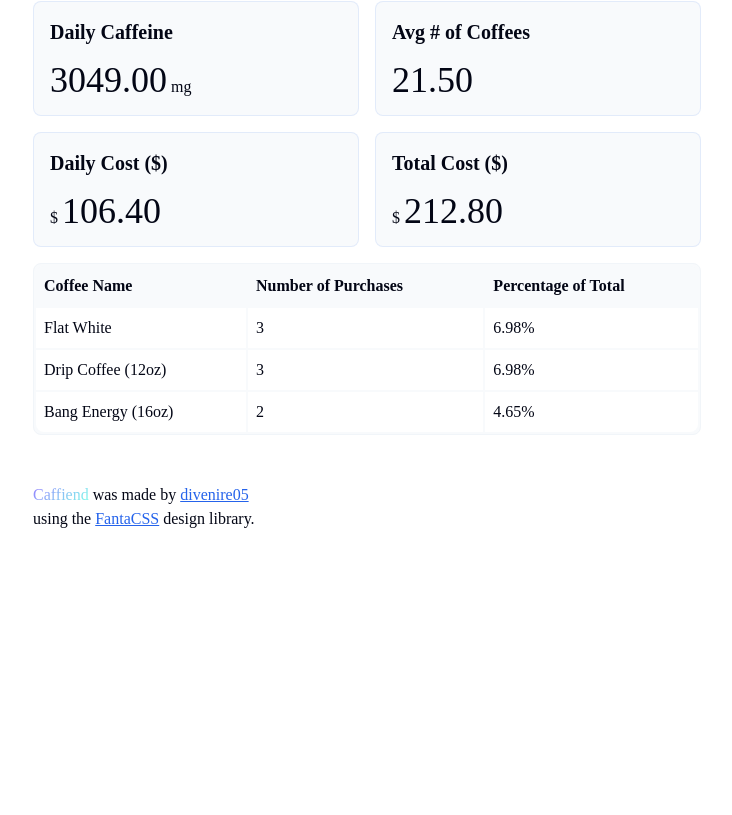
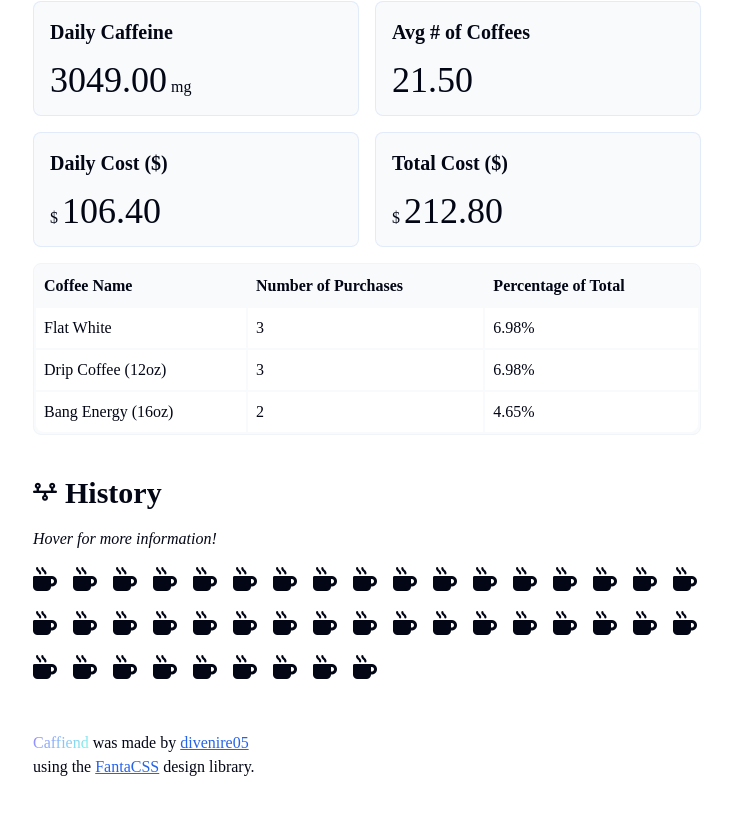
Before and after one commit to divenire05/caffiend, a React (Vite) app: page / in a window 1280 px wide. Shown: the part 1335-2150 px from the top of the page, without its empty margins (273-1005 px from the left). Before the commit the page ends 1914 px from the top, so only its background shows below. Built offline with nearby package versions, Linux system fonts and the light colour scheme; a web font is replaced by a local one.

Commit message:
history of coffees

```diff
--- a/src/components/History.jsx
+++ b/src/components/History.jsx
@@ -1,7 +1,29 @@
+import { calculateCurrentCaffeineLevel, coffeeConsumptionHistory, getCaffeineAmount, timeSinceConsumption } from "../utils";
+
 export default function History() {
     return (
         <>
+            <div className="section-header">
+                <i className="fa-solid fa-timeline"/>
+                <h2>History</h2>
+            </div>
+            <p><i>Hover for more information!</i></p>
+            <div className="coffee-history">
+                {Object.keys(coffeeConsumptionHistory).sort((a, b) => b - a).map((utcTime, coffeeIndex) => {
+                    const coffee = coffeeConsumptionHistory[utcTime]
+                    const timeSinceConsume = timeSinceConsumption(utcTime)
+                    const originalAmount = getCaffeineAmount(coffee.name)
+                    const remainingAmount = calculateCurrentCaffeineLevel({[utcTime]: coffee})
 
+                    const summary = `${coffee.name} | ${timeSinceConsume} | $${coffee.cost} | ${remainingAmount}mg / ${originalAmount}mg`
+
+                    return (
+                        <div title={summary} key={coffeeIndex}>
+                            <i className="fa-solid fa-mug-hot"/>
+                        </div>
+                    )
+                })}
+            </div>
         </>
     )
 }
```
